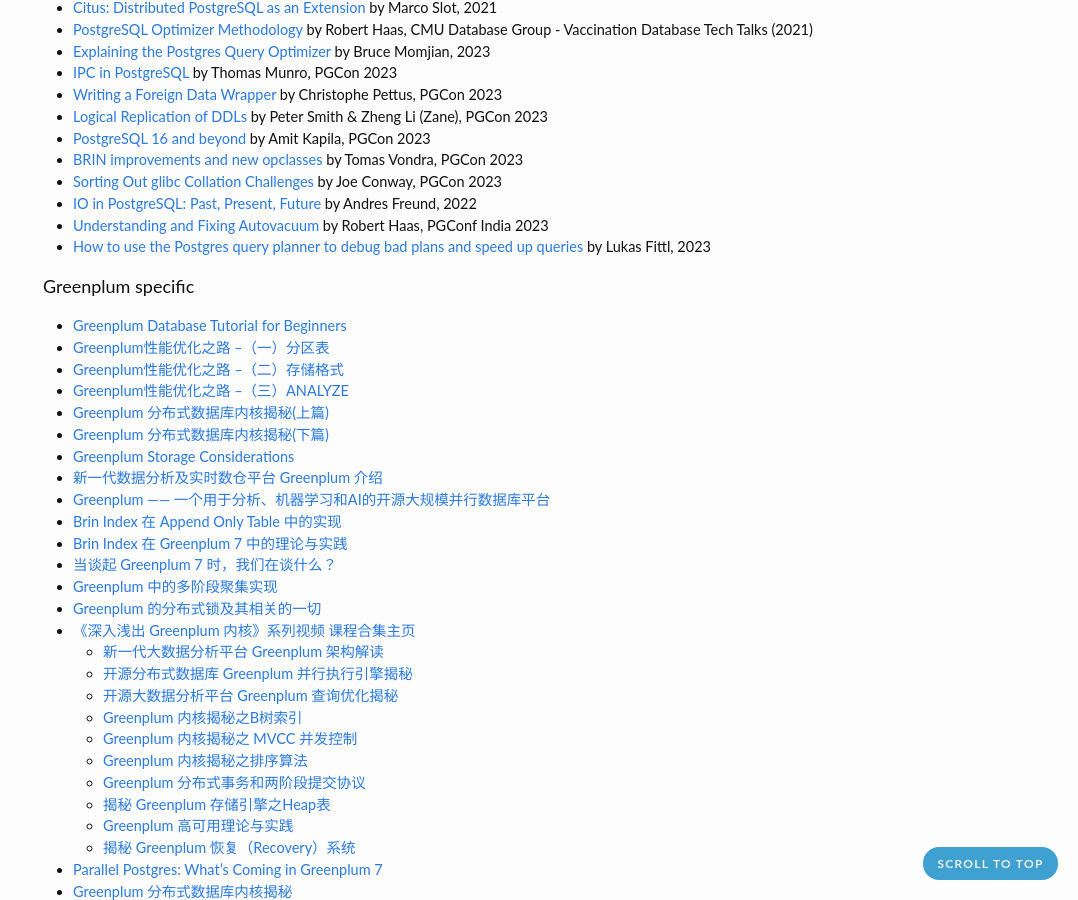
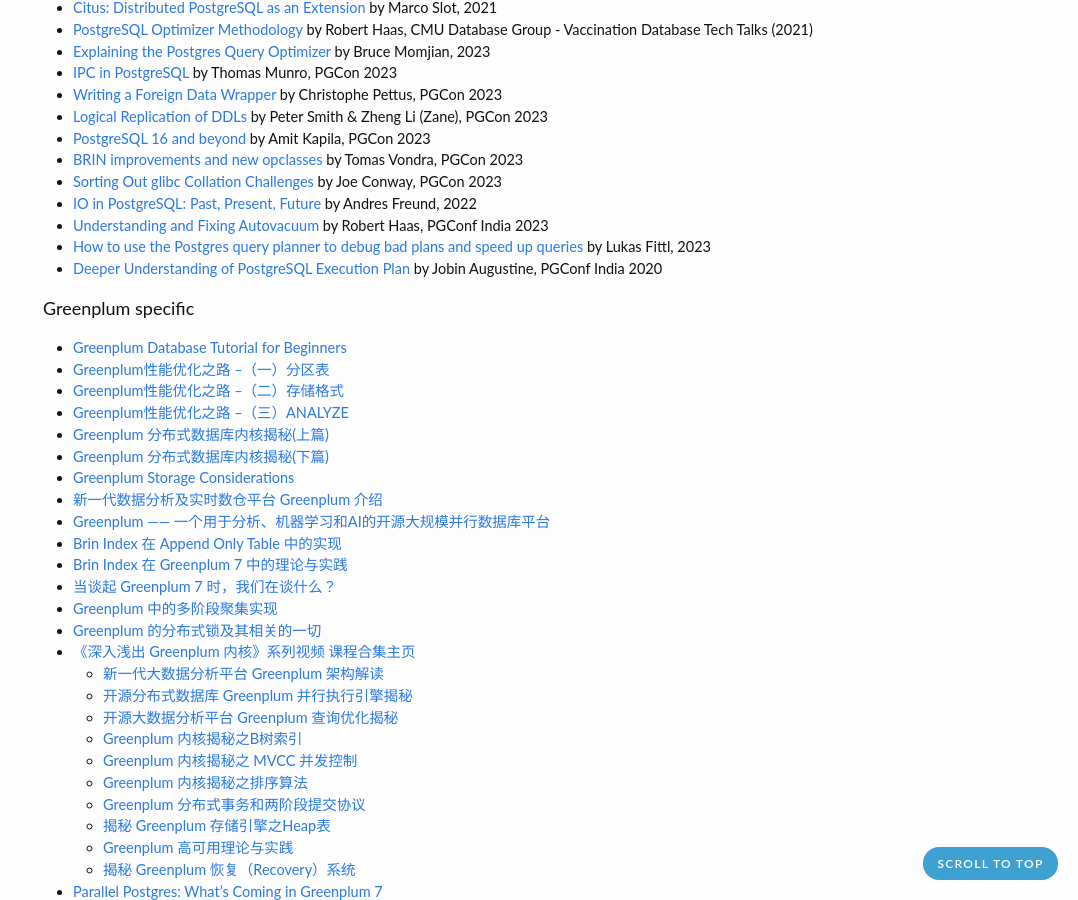
Before and after one commit to zhjwpku/zhjwpku.github.io, a Jekyll site: the page built from _posts/2022-07-12-awesome-postgres.md, in a window 1280 px wide and 900 px high, scrolled down 4180 px. Shown: the whole window, without its empty margins (202-1280 px from the left). Built offline with Jekyll 4.4.1, drawn with Linux system fonts in a browser that asks for light colours; comment, search, counter and statistics services are not loaded.

Commit message:
Deeper Understanding of PostgreSQL Execution Plan
Signed-off-by: Junwang Zhao <zhjwpku@gmail.com>

```diff
--- a/_posts/2022-07-12-awesome-postgres.md
+++ b/_posts/2022-07-12-awesome-postgres.md
@@ -203,6 +203,7 @@
 - [IO in PostgreSQL: Past, Present, Future](https://www.youtube.com/watch?v=3Oj7fBAqVTw) by Andres Freund, 2022
 - [Understanding and Fixing Autovacuum](https://www.youtube.com/watch?v=NbKiISvQfJc) by Robert Haas, PGConf India 2023
 - [How to use the Postgres query planner to debug bad plans and speed up queries](https://www.youtube.com/watch?v=nVhLTwVefCA) by Lukas Fittl, 2023
+- [Deeper Understanding of PostgreSQL Execution Plan](https://www.youtube.com/watch?v=cUUKuC0vsQI) by Jobin Augustine, PGConf India 2020
 
 <h4>Greenplum specific</h4>
 
```
